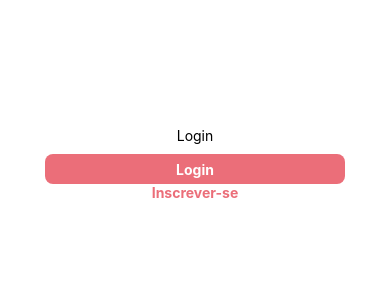
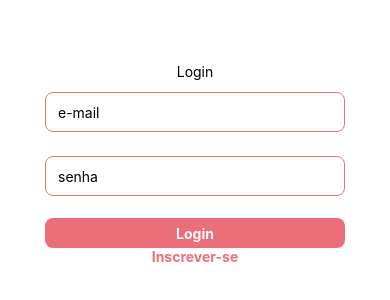
Before and after one commit to jadsonkenard/interface-movel-01, a React Native app: screen / in a window 390 px wide. Shown: the part 258-558 px from the top of the page. Built offline with nearby package versions, Linux system fonts and the light colour scheme.

Commit message:
adicionado arquivo de rotas

```diff
--- a/index.js
+++ b/index.js
@@ -3,7 +3,7 @@
  */
 
 import {AppRegistry} from 'react-native';
-import App from './src/Navigation'
+import App from './src/routes'
 import {name as appName} from './app.json';
 
 AppRegistry.registerComponent(appName, () => App);
--- a/src/Navigation/StackNavigation.tsx
+++ b/src/Navigation/StackNavigation.tsx
@@ -1,8 +1,8 @@
 import { createNativeStackNavigator } from "@react-navigation/native-stack";
-import { Chat, Home, Profile, Settings } from "../screens";
+import { Chat, Home, Profile, Settings, SignIn, SignUp } from "../screens";
+import ShowBottomTabs from "./BottomTabs";
 
 const Stack = createNativeStackNavigator();
-
 
 export function HomeNavigation(){
     return(
--- a/src/Navigation/index.tsx
+++ b/src/Navigation/index.tsx
@@ -1,25 +1,5 @@
-//=========MANDA PARA A TELA DE LOGIN==============
-import { NavigationContainer} from "@react-navigation/native";
-import { SignIn } from "../screens";
-export default function Navigation(){
-    return (
-        <NavigationContainer>
-            <SignIn/>
-        </NavigationContainer>
-    )
+import ShowBottomTabs from "./BottomTabs";
+
+export {
+    ShowBottomTabs
 }
-
-
-
-
-//=========MANDA PARA O BOTTOM TABS==============
-// import { NavigationContainer} from "@react-navigation/native";
-// import ShowBottomTabs from "./BottomTabs";
-
-// export default function Navigation(){
-//     return (
-//         <NavigationContainer>
-//             <ShowBottomTabs/>
-//         </NavigationContainer>
-//     )
-// }
--- a/src/components/index.tsx
+++ b/src/components/index.tsx
@@ -1,5 +1,6 @@
 import theme from "./themes/theme";
 import { ButtonG, ButtonP, ButtonGOutline, ButtonPOutline, ButtonText, ButtonTextOutline } from "./themes/Button";
+import { InputContainer } from "./themes/Input";
 
 export {
     theme,
@@ -8,5 +9,6 @@ export {
     ButtonGOutline,
     ButtonPOutline,
     ButtonText,
-    ButtonTextOutline
+    ButtonTextOutline,
+    InputContainer
 }
--- /dev/null
+++ b/src/components/themes/Input.ts
@@ -0,0 +1,13 @@
+import styled from "styled-components/native";
+import theme from "./theme";
+
+export const InputContainer = styled.TextInput`
+    border-width: 1px;
+    width: 300px;
+    height: 40px;
+    border-radius: 8px;
+    border-color: ${theme.colors.primary};
+    margin: 12px;
+    padding: 0px 12px;
+
+`
--- a/src/routes/index.tsx
+++ b/src/routes/index.tsx
@@ -0,0 +1,11 @@
+import { NavigationContainer } from "@react-navigation/native";
+import { ShowBottomTabs } from "../Navigation";
+import { SignIn, SignUp } from "../screens";
+
+export default function Routes(){
+    return(
+        <NavigationContainer>
+            <SignIn/>
+        </NavigationContainer>
+    )
+}
--- a/src/screens/SignIn/index.tsx
+++ b/src/screens/SignIn/index.tsx
@@ -1,8 +1,7 @@
 import React from "react";
 import { Text } from "react-native";
 import { Container } from "./style";
-import { ButtonG, ButtonP, ButtonText, ButtonPOutline, ButtonGOutline, ButtonTextOutline } from "../../components";
-import Navigation from "../../Navigation";
+import { ButtonG, ButtonP, ButtonText, ButtonPOutline, ButtonGOutline, ButtonTextOutline, InputContainer } from "../../components";
 
 export default function SignIn() {
 
@@ -10,6 +9,8 @@ export default function SignIn() {
     return (
         <Container>
             <Text>Login</Text>
+            <InputContainer placeholder="e-mail"/>
+            <InputContainer placeholder="senha"/>
             <ButtonG>
                 <ButtonText>Login</ButtonText>
             </ButtonG>
--- a/src/screens/SignUp/index.tsx
+++ b/src/screens/SignUp/index.tsx
@@ -0,0 +1,18 @@
+import React from "react";
+import { Text } from "react-native";
+import { Container } from "./style";
+import { ButtonG, ButtonP, ButtonText, ButtonPOutline, ButtonGOutline, ButtonTextOutline } from "../../components";
+
+export default function SignUp() {
+
+
+    return (
+        <Container>
+            <Text>Inscreva-se</Text>
+            <ButtonG>
+                <ButtonText>Enviar</ButtonText>
+            </ButtonG>
+            <ButtonTextOutline>Tela de inscrição</ButtonTextOutline>
+        </Container>
+    )
+}
--- a/src/screens/SignUp/style.ts
+++ b/src/screens/SignUp/style.ts
@@ -0,0 +1,8 @@
+import styled from "styled-components/native";
+import { theme } from "../../components";
+
+export const Container = styled.View`
+    align-items: center;
+    justify-content: center;
+    flex: 1;
+`
--- a/src/screens/index.tsx
+++ b/src/screens/index.tsx
@@ -3,6 +3,7 @@ import Home from "./Home";
 import Profile from "./Profile";
 import Settings from "./Settings";
 import SignIn from "./SignIn";
+import SignUp from "./SignUp";
 
 
 export {
@@ -10,6 +11,7 @@ export {
     Chat,
     Profile,
     Settings,
-    SignIn
+    SignIn,
+    SignUp
 
 }
```
